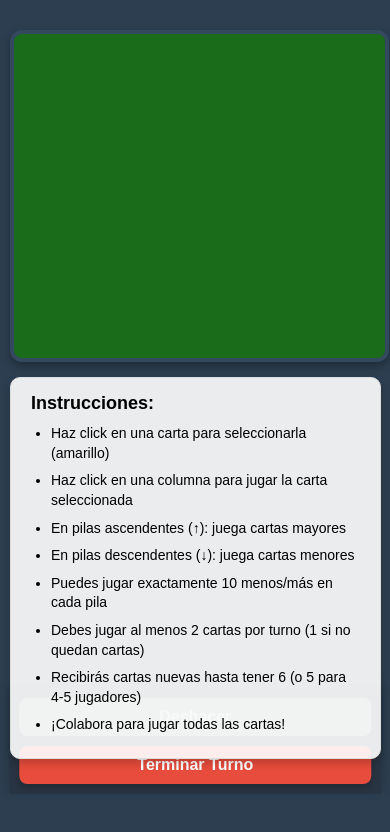
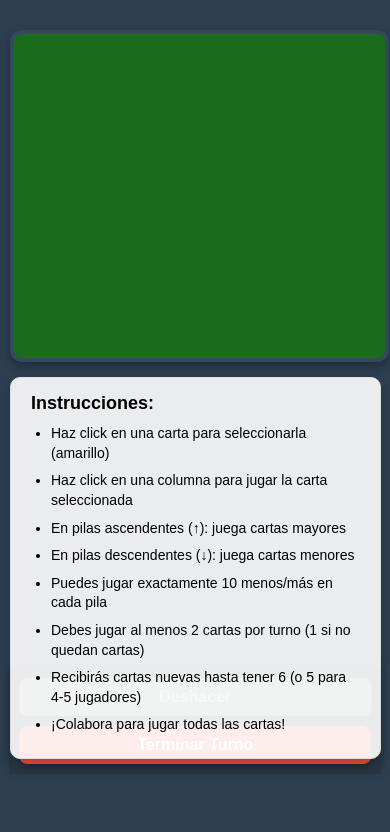
Before and after one commit to Kevin-Yahir-MN/The_game, a website: page client/game.html in a window 390 px wide. Drawn offline with Linux system fonts and the light colour scheme.

Commit message:
Update styles.css

```diff
--- a/client/styles.css
+++ b/client/styles.css
@@ -215,7 +215,7 @@ body {
 @media (max-width: 500px) {
     .game-controls {
         flex-direction: column;
-        bottom: -10px;
+        bottom: 10px;
         gap: 10px;
         padding: 10px;
         width: 90%;
```
